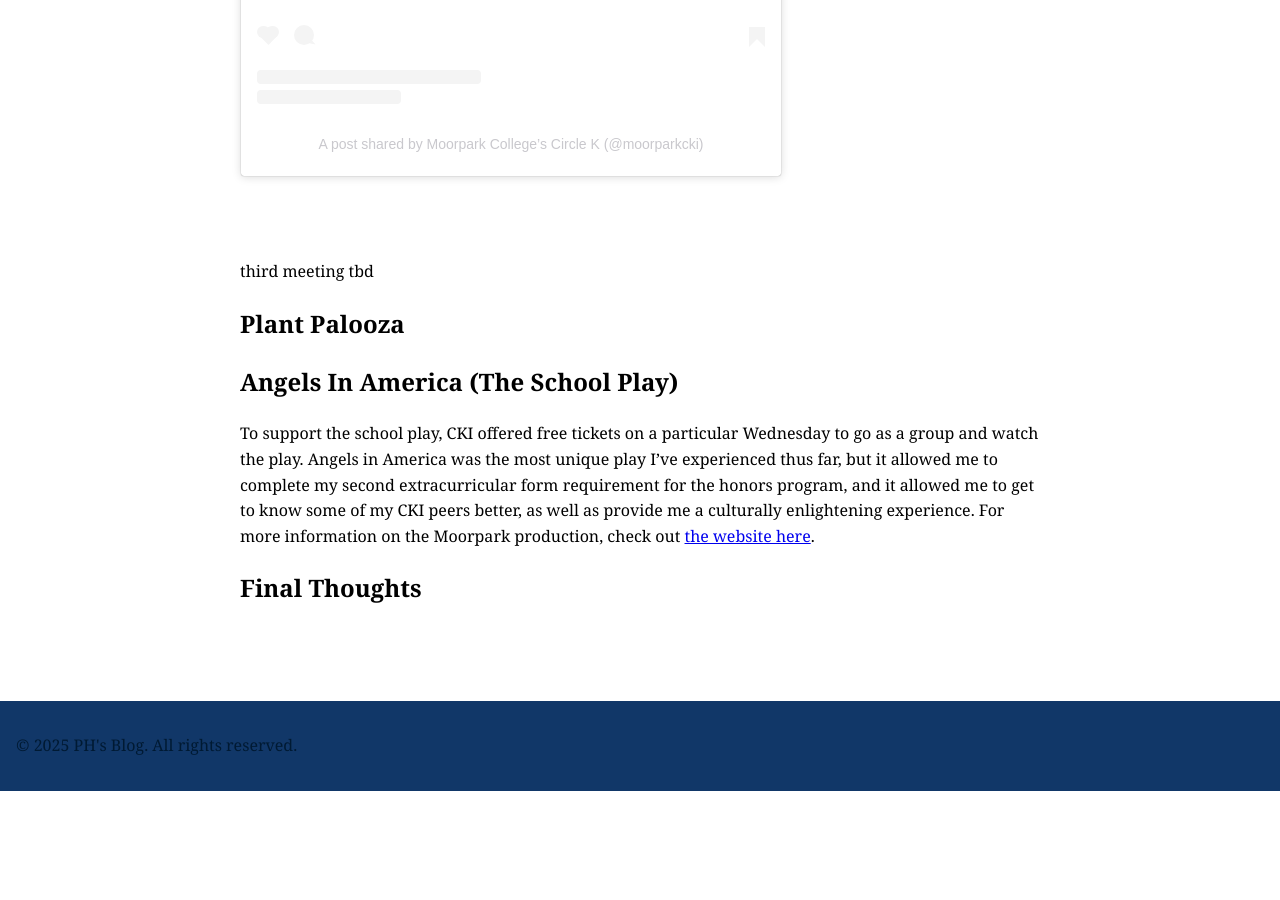
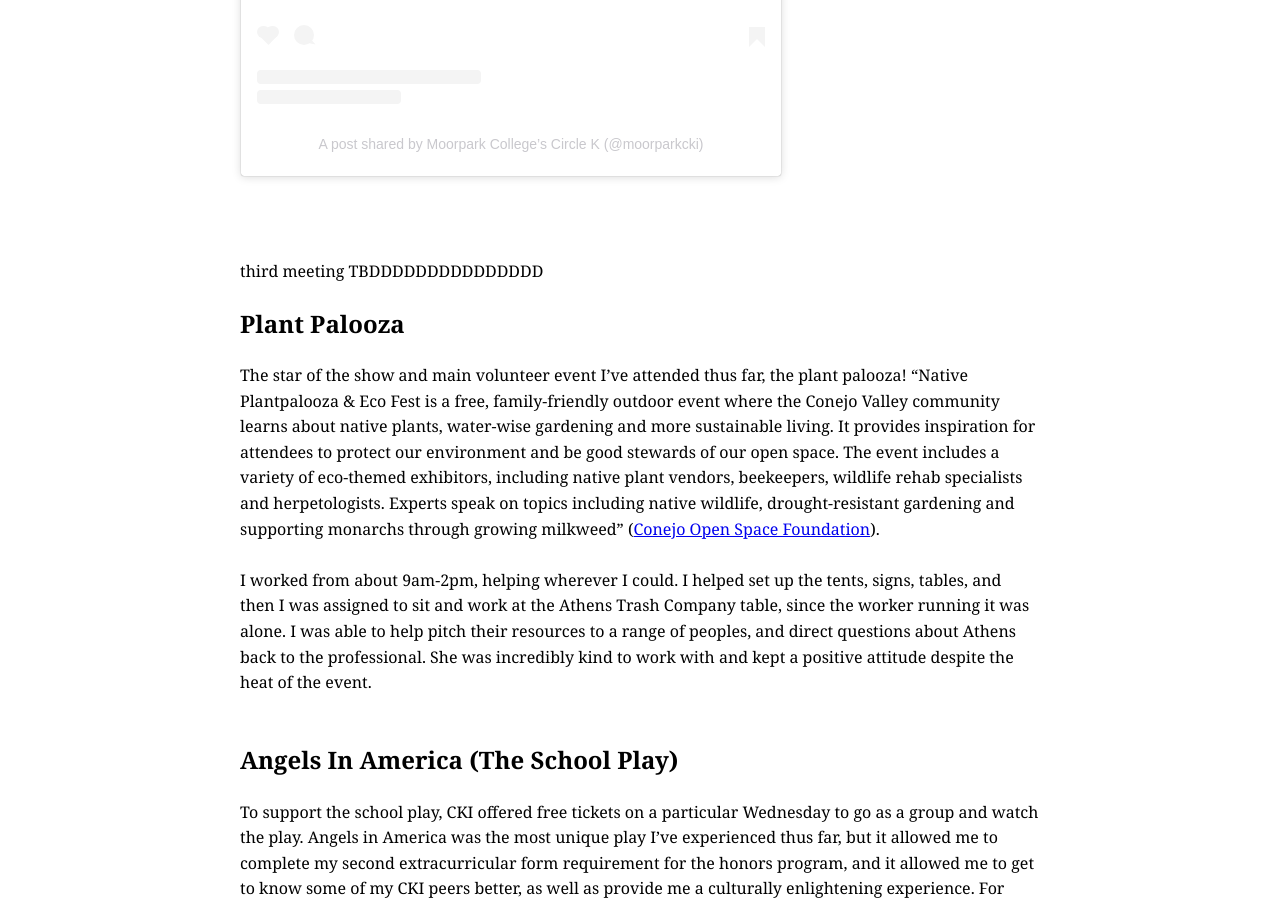
Before and after one commit to CaptainSapphire/PH-s-Blog, a Jekyll site: the page built from _posts/2025-10-21-CKI-Update-One.md, in a window 1280 px wide and 900 px high, scrolled down 2384 px. Built offline with Jekyll 4.4.1, drawn with Linux system fonts in a browser that asks for light colours; a script that is not in the unit is left out; before the commit the page ends 3175 px from its top, so only the background shows below that.

Commit message:
Update 2025-10-21-CKI-Update-One.md

```diff
--- a/_posts/2025-10-21-CKI-Update-One.md
+++ b/_posts/2025-10-21-CKI-Update-One.md
@@ -26,10 +26,12 @@ At the beginning of October, they posted their second meeting. Held in the acade
 <script async src="//www.instagram.com/embed.js"></script>
 <br><br>
 
-third meeting tbd
+third meeting TBDDDDDDDDDDDDDDD
 
 
 ## Plant Palooza
+The star of the show and main volunteer event I've attended thus far, the plant palooza! "Native Plantpalooza & Eco Fest is a free, family-friendly outdoor event where the Conejo Valley community learns about native plants, water-wise gardening and more sustainable living. It provides inspiration for attendees to protect our environment and be good stewards of our open space. The event includes a variety of eco-themed exhibitors, including native plant vendors, beekeepers, wildlife rehab specialists and herpetologists. Experts speak on topics including native wildlife, drought-resistant gardening and supporting monarchs through growing milkweed" ([Conejo Open Space Foundation](https://cosf.org/about-native-plantpalooza-eco-fest/)). <br><br>
+I worked from about 9am-2pm, helping wherever I could. I helped set up the tents, signs, tables, and then I was assigned to sit and work at the Athens Trash Company table, since the worker running it was alone. I was able to help pitch their resources to a range of peoples, and direct questions about Athens back to the professional. She was incredibly kind to work with and kept a positive attitude despite the heat of the event. <br><Br>
 
 
 ## Angels In America (The School Play)
```
